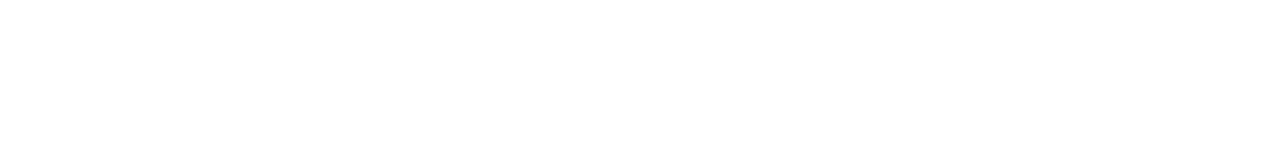
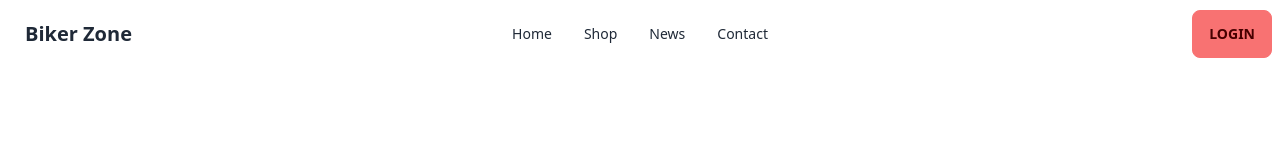
Before and after one commit to RafiKK98/bikerz-zone, a plain HTML site: page index.html in a window 1280 px wide. Drawn offline with nearby package versions, Linux system fonts and the light colour scheme.

Commit message:
setup navbar

```diff
--- a/index.html
+++ b/index.html
@@ -1,11 +1,53 @@
 <!DOCTYPE html>
 <html lang="en">
+
 <head>
-    <meta charset="UTF-8">
-    <meta name="viewport" content="width=device-width, initial-scale=1.0">
+    <meta charset="UTF-8" />
+    <meta name="viewport" content="width=device-width, initial-scale=1.0" />
     <title>Bikerz-zone</title>
+    <!-- tailwind and daisyUI cdn -->
+    <link href="https://cdn.jsdelivr.net/npm/daisyui@3.3.1/dist/full.css" rel="stylesheet" type="text/css" />
+    <script src="https://cdn.tailwindcss.com"></script>
 </head>
+
 <body>
+    <header>
+        <nav>
+            <div class="navbar bg-base-100">
+                <div class="navbar-start">
+                    <div class="dropdown">
+                        <label tabindex="0" class="btn btn-ghost lg:hidden">
+                            <svg xmlns="http://www.w3.org/2000/svg" class="h-5 w-5" fill="none" viewBox="0 0 24 24"
+                                stroke="currentColor">
+                                <path stroke-linecap="round" stroke-linejoin="round" stroke-width="2"
+                                    d="M4 6h16M4 12h8m-8 6h16" />
+                            </svg>
+                        </label>
+                        <ul tabindex="0"
+                            class="menu menu-sm dropdown-content mt-3 z-[1] p-2 shadow bg-base-100 rounded-box w-52">
+                            <li><a>Home</a></li>
+                            <li><a>Shop</a></li>
+                            <li><a>News</a></li>
+                            <li><a>Contact</a></li>
+                        </ul>
+                    </div>
+                    <a class="btn btn-ghost normal-case text-xl">Biker Zone</a>
+                </div>
+                <div class="navbar-center hidden lg:flex">
+                    <ul class="menu menu-horizontal px-1">
+                        <li><a>Home</a></li>
+                        <li><a>Shop</a></li>
+                        <li><a>News</a></li>
+                        <li><a>Contact</a></li>
+                    </ul>
+                </div>
+                <div class="navbar-end">
+                    <a class="btn btn-error">Login</a>
+                </div>
+            </div>
+        </nav>
+    </header>
+    <main></main>
+</body>
 
-</body>
 </html>
--- /dev/null
+++ b/tailwind.config.js
@@ -0,0 +1,8 @@
+/** @type {import('tailwindcss').Config} */
+module.exports = {
+    content: ["./src/**/*.{html,js}"],
+    theme: {
+        extend: {},
+    },
+    plugins: [],
+}
```
